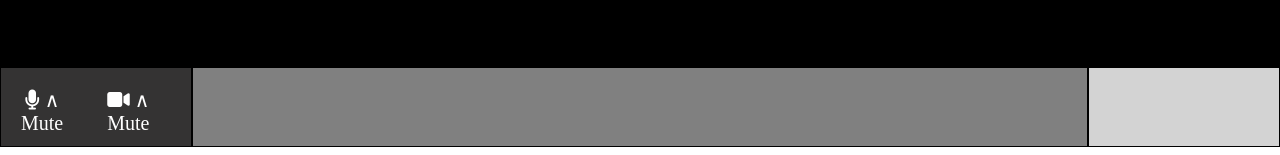
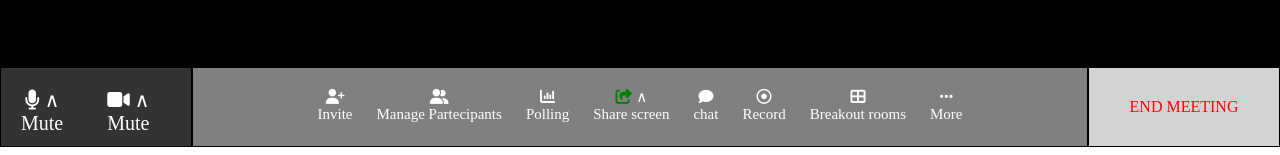
Before and after one commit to alex2000d/html-css-zoom, a plain HTML site: page index.html in a window 1280 px wide. Shown: the part 703-858 px from the top of the page. Drawn offline with Linux system fonts and the light colour scheme.

Commit message:
[UPD]added icons in the footer and esercizio finito

```diff
--- a/css/style.css
+++ b/css/style.css
@@ -101,6 +101,7 @@ footer{
     background-color: gray;
     height: 80px;
     border: 1px solid black;
+    text-align: center;
 }
 
 .col-15-dx{
@@ -108,6 +109,7 @@ footer{
     background-color: lightgrey;
     height: 80px;
     border: 1px solid black;
+    text-align: center;
 }
 
 .icon-footer{
@@ -117,3 +119,17 @@ footer{
     text-align: center;
     color: white;
 }
+
+.icon-footer-70{
+    display: inline-block;
+    padding: 10px;
+    margin-top: 10px;
+    font-size: 15px;
+    text-align: center;
+    color: white;
+}
+
+.text-red{
+    color: red;
+    margin-top: 30px;
+}
--- a/index.html
+++ b/index.html
@@ -369,14 +369,46 @@
 
             <div class="col-70">
                 <div class="content-footer">
-                    <div class="icon-footer">
 
+                    <div class="icon-footer-70">
+                        <i class="fa-solid fa-user-plus"></i>
+                        <p>Invite</p>
                     </div>
+                    <div class="icon-footer-70">
+                        <i class="fa-solid fa-user-group"></i>
+                        <p>Manage Partecipants</p>
+                    </div>
+                    <div class="icon-footer-70">
+                        <i class="fa-solid fa-chart-column"></i>
+                        <p>Polling</p>
+                    </div>
+                    <div class="icon-footer-70">
+                        <i class="fa-solid fa-share-from-square" style="color: green;"></i> &and;
+                        <p>Share screen</p>
+                    </div>
+                    <div class="icon-footer-70">
+                        <i class="fa-solid fa-comment"></i>
+                        <p>chat</p>
+                    </div>
+                    <div class="icon-footer-70">
+                        <i class="fa-regular fa-circle-dot"></i>
+                        <p>Record</p>
+                    </div>
+                    <div class="icon-footer-70">
+                        <i class="fa-solid fa-table-cells-large"></i>
+                        <p>Breakout rooms</p>
+                    </div>
+                    <div class="icon-footer-70">
+                        <i class="fa-solid fa-ellipsis"></i>
+                        <p>More</p>
+                     </div>
                 </div>
              </div>
 
              <div class="col-15-dx">
-                 <div class="content-footer"></div>
+                 <div class="content-footer">
+                    <p class="text-red">END MEETING</p>
+                 </div>
              </div>
 
 
```
